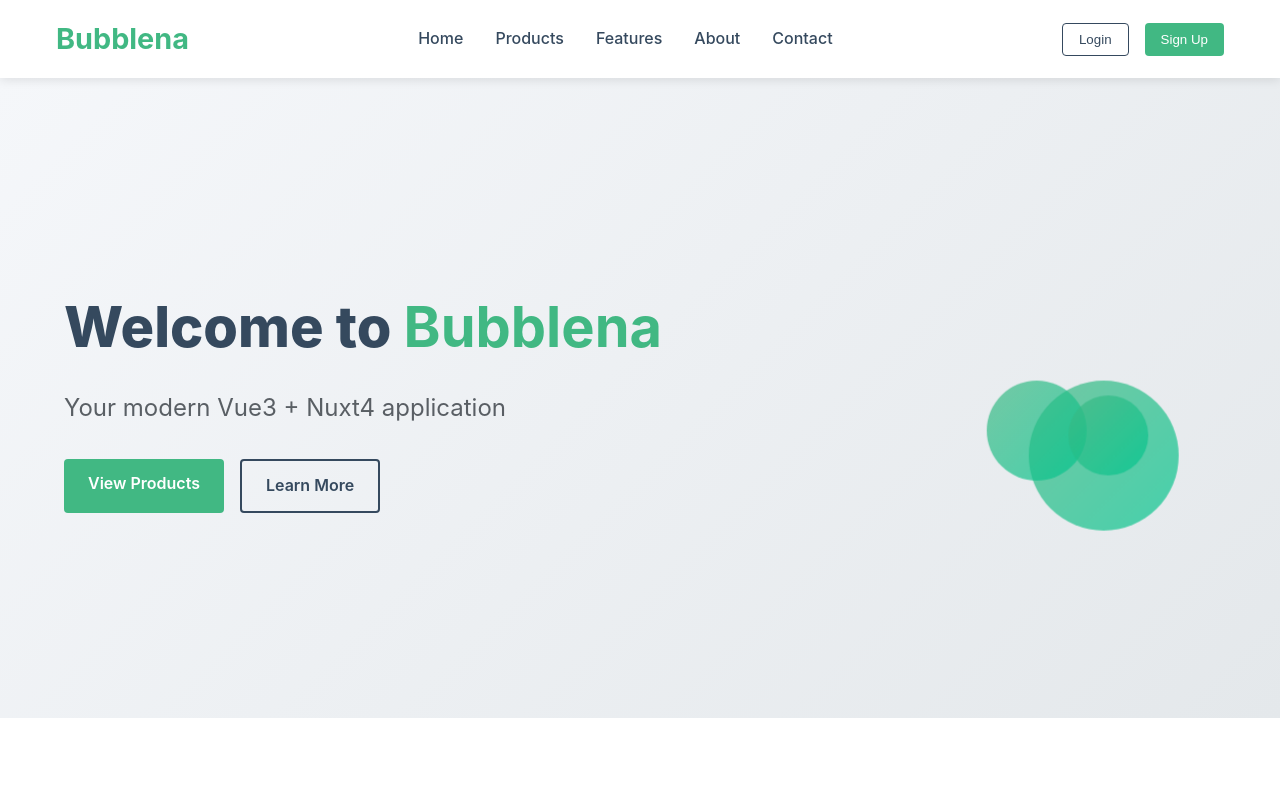
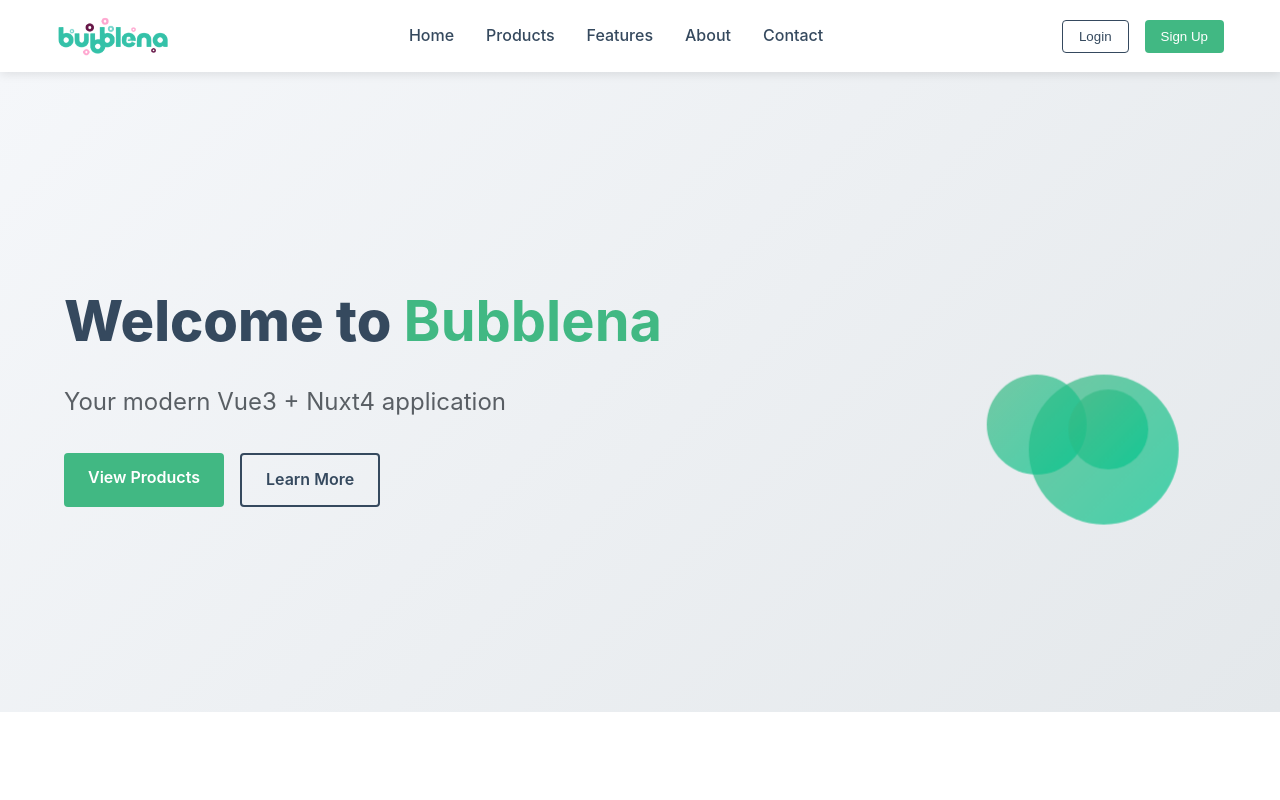
Before and after one commit to SorrySatori/bubblena-fe, a Nuxt app: page / in a window 1280 px wide. Shown: the top 800 px of the page. Built offline with nearby package versions, Linux system fonts and the light colour scheme.

Commit message:
fix: adding logo and layout

```diff
--- a/app.vue
+++ b/app.vue
@@ -1,3 +1,5 @@
 <template>
-  <NuxtPage />
+  <NuxtLayout name="default">
+    <NuxtPage />
+  </NuxtLayout>
 </template>
--- a/layouts/default.vue
+++ b/layouts/default.vue
@@ -3,7 +3,9 @@
     <header class="header">
       <div class="container">
         <div class="logo">
-          <NuxtLink to="/">Bubblena</NuxtLink>
+          <NuxtLink to="/">
+            <img src="~/assets/bubblena_logo_green.png" alt="Bubblena Logo" class="logo-img" />
+          </NuxtLink>
         </div>
         <AppNavigation />
         <div class="auth-buttons">
@@ -121,14 +123,18 @@ ul {
 }
 
 .logo a {
-  font-size: 1.8rem;
-  font-weight: 700;
-  color: var(--primary-color);
-  transition: color 0.3s ease;
+  display: flex;
+  align-items: center;
+  transition: opacity 0.3s ease;
 }
 
 .logo a:hover {
-  color: var(--accent-color);
+  opacity: 0.9;
+}
+
+.logo-img {
+  height: 40px;
+  width: auto;
 }
 
 .nav-links {
--- a/pages/index.vue
+++ b/pages/index.vue
@@ -1,23 +1,5 @@
 <template>
   <div>
-    <header class="header">
-      <div class="container">
-        <div class="logo">
-          <NuxtLink to="/">Bubblena</NuxtLink>
-        </div>
-        <nav class="nav-links">
-          <NuxtLink to="/" class="nav-link">Home</NuxtLink>
-          <NuxtLink to="/products" class="nav-link">Products</NuxtLink>
-          <NuxtLink to="/features" class="nav-link">Features</NuxtLink>
-          <NuxtLink to="/about" class="nav-link">About</NuxtLink>
-          <NuxtLink to="/contact" class="nav-link">Contact</NuxtLink>
-        </nav>
-        <div class="auth-buttons">
-          <button class="login-btn">Login</button>
-          <button class="signup-btn">Sign Up</button>
-        </div>
-      </div>
-    </header>
     <main>
       <div class="hero-section">
         <div class="hero-content">
@@ -103,98 +85,7 @@ ul {
 </style>
 
 <style scoped>
-/* Layout styles */
-.header {
-  background-color: white;
-  box-shadow: 0 2px 10px rgba(0, 0, 0, 0.1);
-  position: sticky;
-  top: 0;
-  z-index: 100;
-}
-
-.header .container {
-  display: flex;
-  justify-content: space-between;
-  align-items: center;
-  padding: 1rem;
-}
-
-.logo a {
-  font-size: 1.8rem;
-  font-weight: 700;
-  color: var(--primary-color);
-  transition: color 0.3s ease;
-}
-
-.logo a:hover {
-  color: var(--accent-color);
-}
-
-.nav-links {
-  display: flex;
-  gap: 2rem;
-}
-
-.nav-link {
-  color: var(--secondary-color);
-  font-weight: 500;
-  position: relative;
-  transition: color 0.3s ease;
-}
-
-.nav-link:hover {
-  color: var(--primary-color);
-}
-
-.nav-link::after {
-  content: '';
-  position: absolute;
-  bottom: -5px;
-  left: 0;
-  width: 0;
-  height: 2px;
-  background-color: var(--primary-color);
-  transition: width 0.3s ease;
-}
-
-.nav-link:hover::after {
-  width: 100%;
-}
-
-.auth-buttons {
-  display: flex;
-  gap: 1rem;
-}
-
-.login-btn {
-  background-color: transparent;
-  color: var(--secondary-color);
-  border: 1px solid var(--secondary-color);
-  padding: 8px 16px;
-  border-radius: 4px;
-  cursor: pointer;
-  transition: all 0.3s ease;
-}
-
-.login-btn:hover {
-  background-color: var(--secondary-color);
-  color: white;
-}
-
-.signup-btn {
-  background-color: var(--primary-color);
-  color: white;
-  border: none;
-  padding: 8px 16px;
-  border-radius: 4px;
-  cursor: pointer;
-  transition: all 0.3s ease;
-}
-
-.signup-btn:hover {
-  background-color: var(--accent-color);
-  transform: translateY(-2px);
-}
+/* Page-specific styles */
 
 /* Hero Section */
 .hero-section {
```
Also changed, not shown: assets/bubblena_logo.png (added), assets/bubblena_logo_green.png (added).
